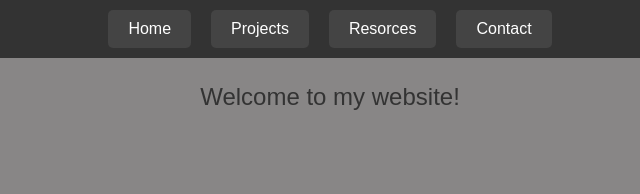
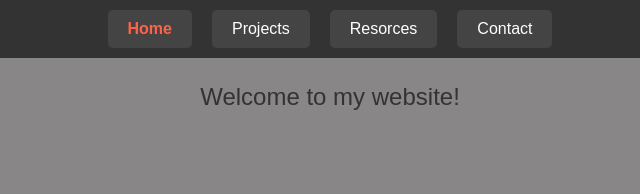
Before and after one commit to muskalike/Independent-Projects, a plain HTML site: page index.html in a window 1280 px wide. Shown: the top 194 px of the page, 310-950 px from the left. Drawn offline with Linux system fonts and the light colour scheme.

Commit message:
Update index.html

```diff
--- a/index.html
+++ b/index.html
@@ -40,7 +40,7 @@
 
     <nav>
   <ul class="navbar">
-    <li><a href="index.html class="active"">Home</a></li>
+    <li><a href="index.html" class="active"">Home</a></li>
     <li><a href="projects.html">Projects</a></li>
     <li><a href="resources.html">Resorces</a></li>
     <li><a href="contact.html">Contact</a></li>
```
